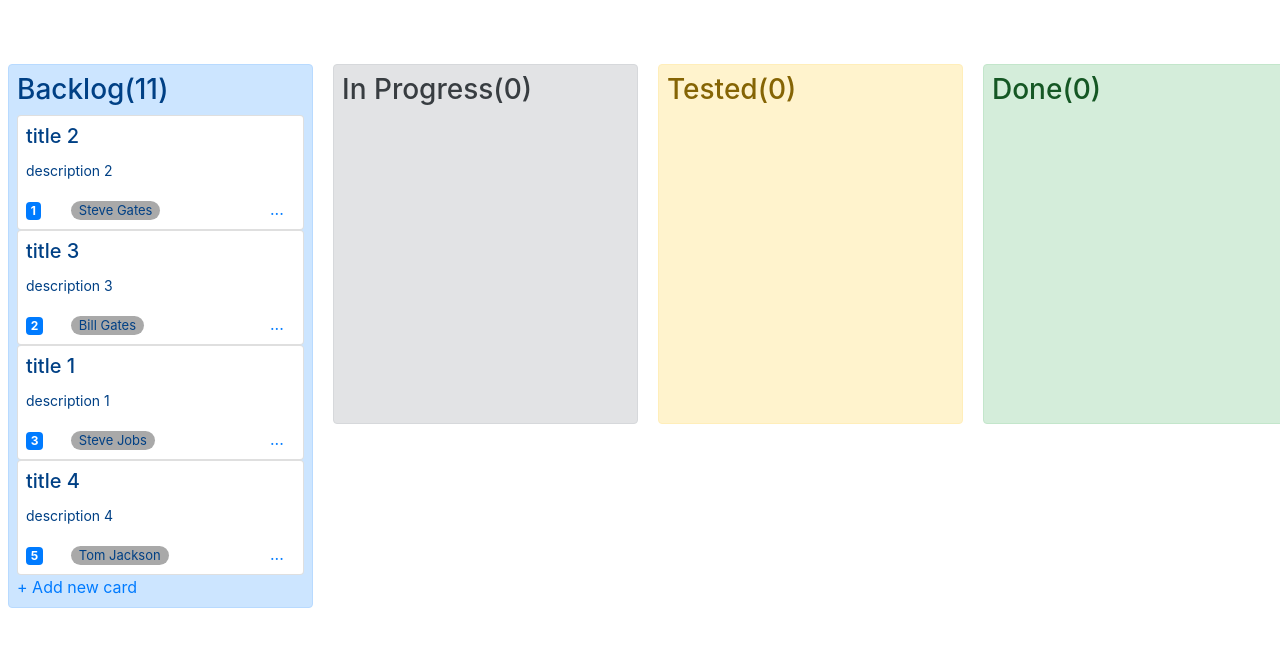
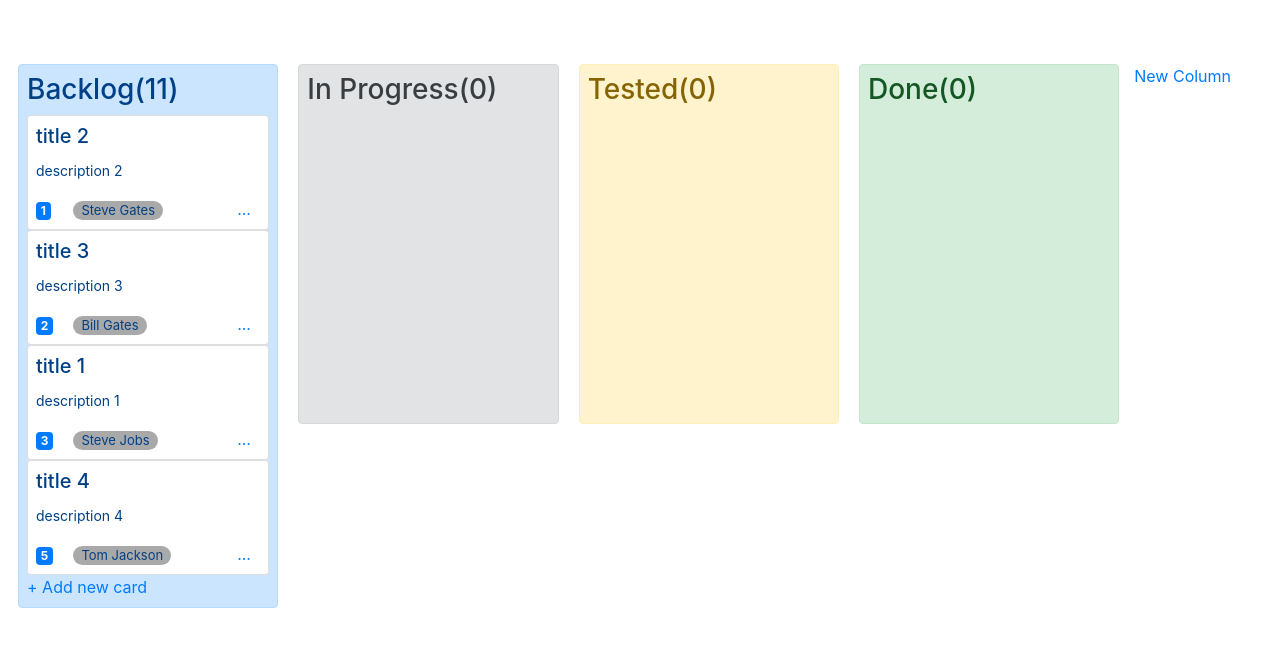
Before and after one commit to ariyuan/vue-kanban, a Vue app: page / in a window 1280 px wide. Shown: the top 646 px of the page. Built offline with nearby package versions, Linux system fonts and the light colour scheme.

Commit message:
Add new column link

```diff
--- a/src/components/kanban.vue
+++ b/src/components/kanban.vue
@@ -1,6 +1,7 @@
 <template>
   <div class="container-fluid mt-5 ml-2">
     <el-row :gutter="20">
+      <el-col :span="21">
         <draggable class="row mt-3" :list="columns" group="columns">
           <kanbanColumn
             v-for="item in columns"
@@ -9,8 +10,16 @@
             :column_name="item.column_name"
             :showAddButton="item.showAddButton"
             :columnclass="item.columnclass"
-        ></kanbanColumn>
-      </draggable>
+          ></kanbanColumn> </draggable
+      ></el-col>
+
+      <el-col :span="3" class="mt-3">
+        <a
+          href=""
+          @click.prevent="addNewColumn"
+          >New Column</a
+        ></el-col
+      >
     </el-row>
   </div>
 </template>
@@ -29,9 +38,12 @@ export default {
       columns: this.$store.state.columns,
     };
   },
-  mounted() {
-    console.log("kanban mounted");
-  },
+  methods:
+  {
+    addNewColumn(){
+      console.log("New Column");
+    }
+  }
 };
 </script>
 
```
Lines whose indentation alone changed are shown as unchanged.
